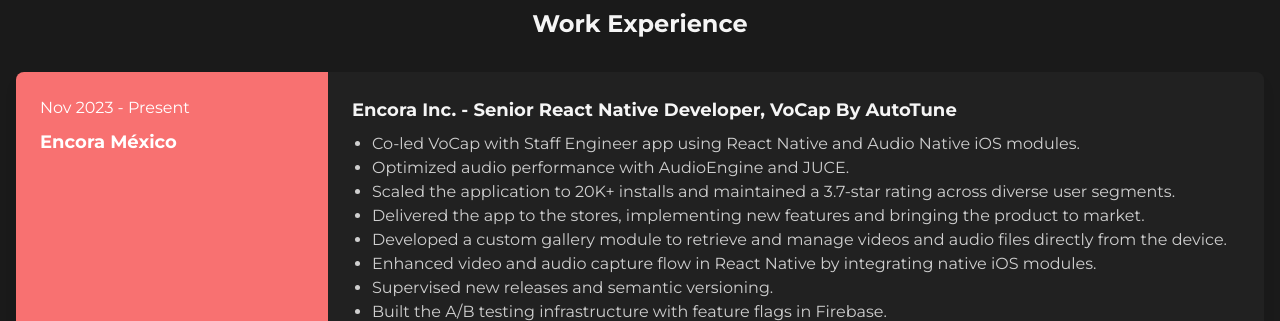
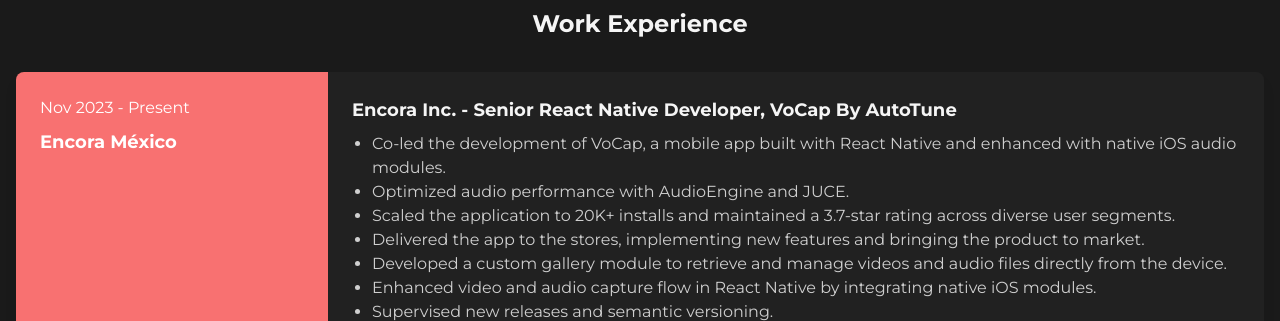
Before and after one commit to fernandoamz/fernandoamz.github.io, a plain HTML site: page index.html in a window 1280 px wide. Shown: the part 3140-3461 px from the top of the page. Drawn offline with nearby package versions, Linux system fonts and the light colour scheme.

Commit message:
improve one phrase

```diff
--- a/index.html
+++ b/index.html
@@ -255,7 +255,7 @@
           <div class="md:w-3/4 p-6">
             <h4 class="text-lg font-bold mb-2 text-textlight">Encora Inc. - Senior React Native Developer, VoCap By AutoTune</h4>
             <ul class="list-disc ml-5 text-textsecondary mb-5">
-              <li>Co-led VoCap with Staff Engineer app using React Native and Audio Native iOS modules.</li>
+              <li>Co-led the development of VoCap, a mobile app built with React Native and enhanced with native iOS audio modules.</li>
               <li>Optimized audio performance with AudioEngine and JUCE.</li>
               <li>Scaled the application to 20K+ installs and maintained a 3.7-star rating across diverse user segments.</li>
               <li>Delivered the app to the stores, implementing new features and bringing the product to market.</li>
```
